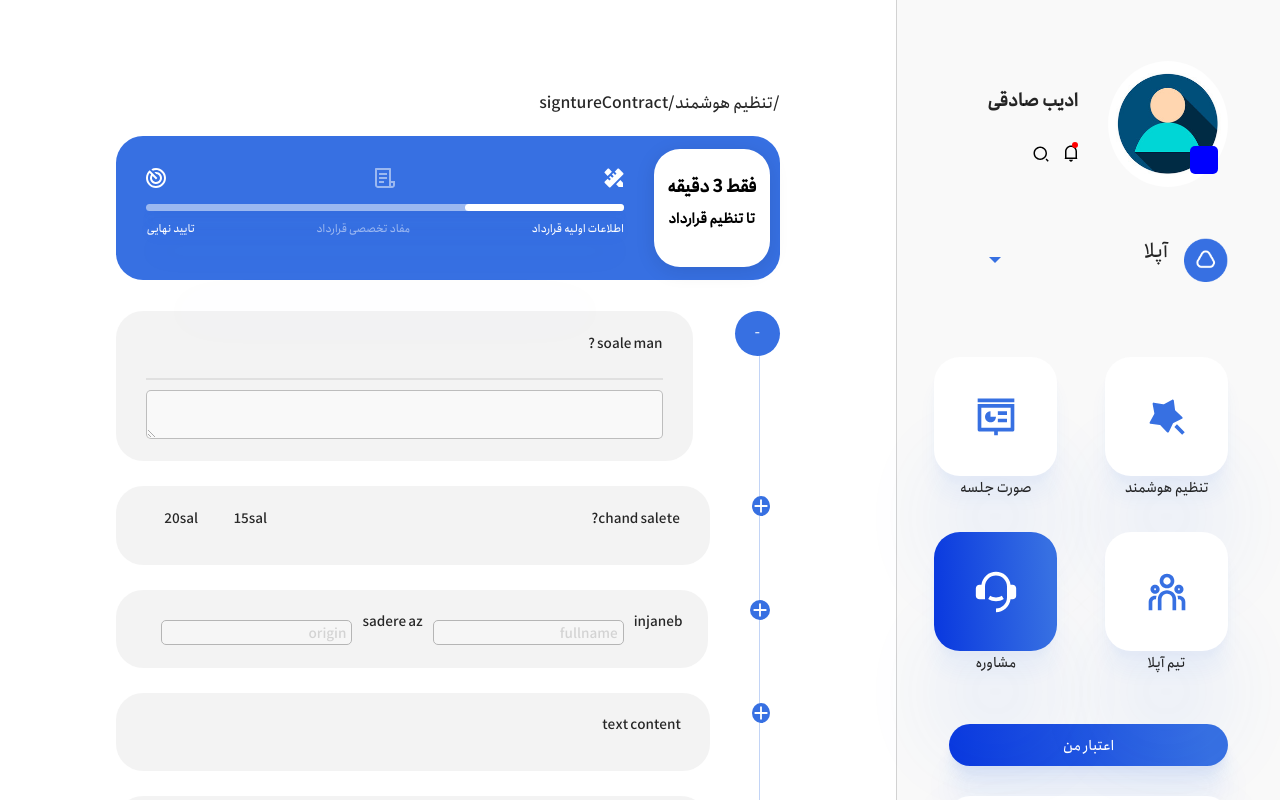
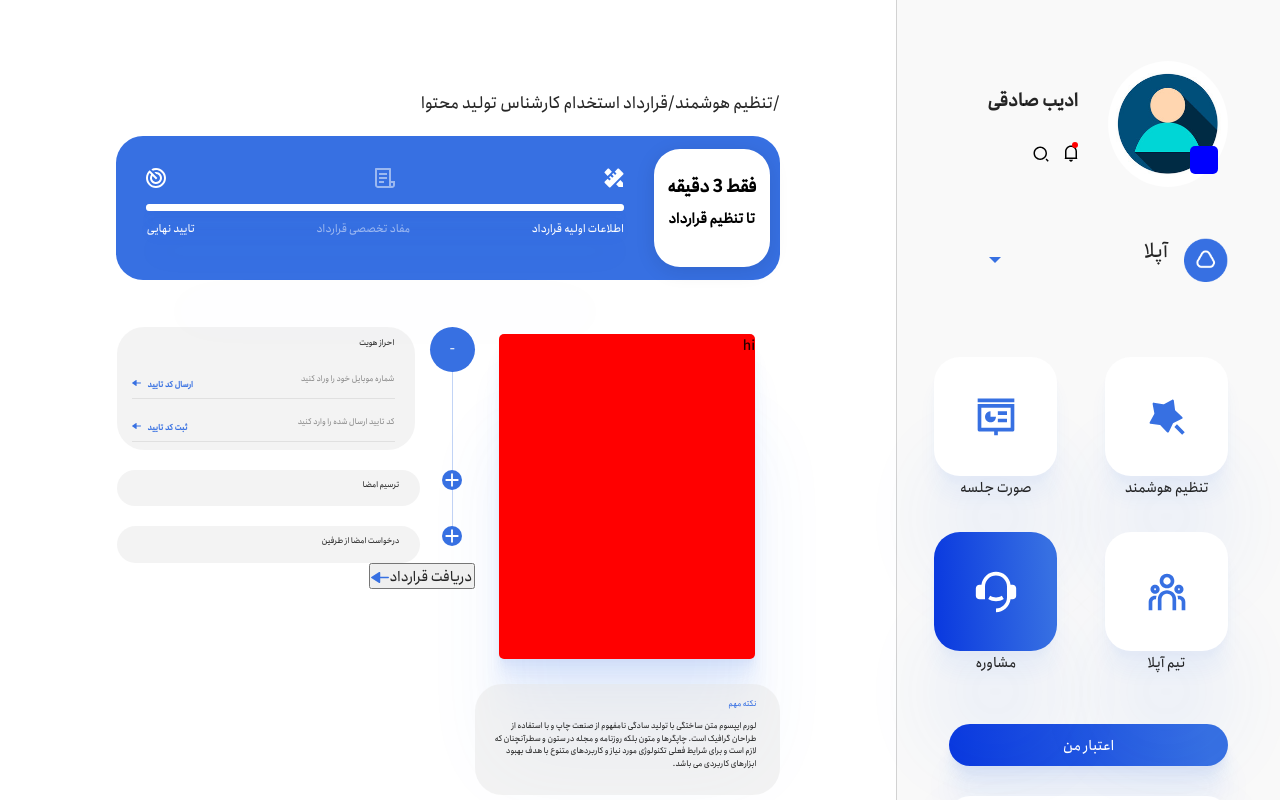
Before and after one commit to adibsadeghi1993/uplaw, a React (Create React App) app: page /contract/signtureContract in a window 1280 px wide. Shown: the top 800 px of the page. Built offline with nearby package versions, Linux system fonts and the light colour scheme; some icons are missing.

Commit message:
added route to SigntureComponent and get team and coosedContract for SigntureContract

```diff
--- a/src/App.js
+++ b/src/App.js
@@ -12,6 +12,7 @@ import SetMeetingTime from "./components/proceeding/setMeetingTime/SetMeetingTim
 import SigntureMeeting from "./components/proceeding/signtureMeeting/SigntureMeeting";
 import CustomerSigntureMeeting from "./components/proceeding/customerSigntureMeeting/CustomerSigntureMeeting";
 import CustomerSigntureMeetingDetailes from "./components/proceeding/customerSigntureMeeting/custmoerSigntureMeetingDetailes/CustomerSigntureMeetingDetailes";
+import SigntureContract from "./components/contract/SigntureContract/SigntureContract";
 
 function App() {
   return (
@@ -19,7 +20,9 @@ function App() {
       <Switch>
         <Route path="/auth/google" component={SignUp} />
         <Route path="/dashbord" component={Dashbord} />
+        <Route path="/contract/signtureContract" component={SigntureContract} />
         <Route path="/contract/:id" component={AdjustContract} />
+
         <Route path="/contract" component={Contract} />
         <Route path="/meeting/setMeetingTime" component={SetMeetingTime} />
         <Route path="/meeting/signtureMeeting" component={SigntureMeeting} />
--- a/src/components/contract/SigntureContract/SigntureContract.js
+++ b/src/components/contract/SigntureContract/SigntureContract.js
@@ -4,10 +4,11 @@ import ContractHeader from '../../userInfo/commonFiles/contractHeader/ContractHe
 import UserProfile from '../../userInfo/commonFiles/userProfile/UserProfile'
 import { UserInfoContext } from '../../common/contextInfo/ContextInfo'
 import CustomerSignture from './CustomerSignture/CustomerSignture'
+import { useSelector } from 'react-redux'
 
 const SigntureContract = () => {
-    const context = useContext(UserInfoContext)
-    const {team,choosedContract}=context
+   const {myTeam:team} = useSelector(state => state.team)
+   const {choosedContract} = useSelector(state => state.contract)
     return (
         <main className={styles.main_signtureContract}>
         <section className={styles.profilesection}>
--- a/src/components/contract/adjustContract/AdjustContract.js
+++ b/src/components/contract/adjustContract/AdjustContract.js
@@ -21,7 +21,7 @@ const AdjustContract = (props) => {
 
             <main className={styles.main_adjustContract}>
             <section className={styles.profilesection}>
-             <UserProfile opacity="opacity" team={team}/>
+             <UserProfile subject="adjust" opacity="opacity" team={team}/>
             </section>
             <section className={styles.adjustContract_info}>
              <div className={styles.adjustContract_detail}>
--- a/src/components/contract/adjustContract/contractInfo/ContractInfo.js
+++ b/src/components/contract/adjustContract/contractInfo/ContractInfo.js
@@ -5,12 +5,13 @@ import confirmImage from "../../../../asstes/confirm.svg";
 import { useSelector } from "react-redux";
 import { selectedBands } from "./SelectedBands";
 import { SortedContract } from "./SortedContract";
+import { useHistory } from "react-router";
 
 const ContractInfo = () => {
     const [openQ, setOpenQ] = useState(false)
-    const state = useSelector((state) => state.contract.contract);
-    const { made } = state;
-
+    const {contract, choosedContract}= useSelector((state) => state.contract);
+    const { made } = contract;
+  const history= useHistory()
     const [sortedBands, setSortedBands] = useState([])
 
 useEffect(() => {
@@ -24,6 +25,13 @@ useEffect(() => {
   const modalHandler=()=>{
       setOpenQ(!openQ)
   }
+  const nextStepHandler=()=>{
+if (choosedContract) {
+  history.push("/contract/signtureContract")
+
+}
+  }
+
   console.log(made);
   return (
     <section className={styles.main_contract_info}>
@@ -36,7 +44,7 @@ useEffect(() => {
           <div className={styles.confirm_contract}> <img src={confirmImage} alt="تکمیل اطلاعات"/></div>
           <div className={styles.get_contract_container}>
               <p>قرارداد شما آماده شد!</p>
-              <button className={styles.get_contract_btn}><span>دریافت قرارداد</span><img src={blueArrowImage} alt="دریافت قرارداد"/></button>
+              <button onClick={nextStepHandler} className={styles.get_contract_btn}><span>دریافت قرارداد</span><img src={blueArrowImage} alt="دریافت قرارداد"/></button>
           </div>
       </div>
     </section>
--- a/src/components/contract/adjustContract/contractInfo/SelectedBands.js
+++ b/src/components/contract/adjustContract/contractInfo/SelectedBands.js
@@ -1,6 +1,5 @@
 import addImage from "../../../../asstes/add.svg";
 import minesImage from "../../../../asstes/mines.svg";
-import confirmImage from "../../../../asstes/confirm.svg";
 import styles from "./contractInfo.module.css";
 export const selectedBands = (item, bands, modalHandler) => {
   const index = bands.indexOf(item);
--- a/src/components/contract/smart adjustment/SmartAdjustment.js
+++ b/src/components/contract/smart adjustment/SmartAdjustment.js
@@ -1,19 +1,17 @@
-import React,{useState} from 'react'
+import React from 'react'
 import UserProfile from '../../userInfo/commonFiles/userProfile/UserProfile'
 import ChooseDoc from './chooseDoc/ChooseDoc'
 import styles from "./smartAdjustment.module.css"
-import uplawImage from "../../../asstes/uplaw.png"
+import { useSelector } from 'react-redux'
 
 const SmartAdjustment = () => {
-  const initialState = [
-    { teamName: "آپلا", id: 1, memberShip: 8, src: uplawImage },
-  ];
-  const [team, setTeam] = useState(initialState);
+  const{myTeam:team}=useSelector(state=>state.team)
+
     return (
 
         <main className={styles.main_adjust}>
         <section className={styles.profilesection}>
-          <UserProfile subject="adjust" opacity="opacity" team={team}/>
+          <UserProfile subject="adjust" opacity="opacity" team={team} />
         </section>
         <section className={styles.adjust_info}>
          <div className={styles.adjust_detail}>
--- a/src/components/userInfo/commonFiles/userProfile/userImage/TeamOption.js
+++ b/src/components/userInfo/commonFiles/userProfile/userImage/TeamOption.js
@@ -4,7 +4,10 @@ import arrowDownImage from "../../../../../asstes/arrowdown team.svg";
 import blueArrowImage from "../../../../../asstes/blue arrow.svg";
 
 
-const TeamOption = ({ team,progress }) => {
+
+const TeamOption = ({progress,team }) => {
+
+
   let options = (
     <>
       <div className={styles.progress_bar}>
--- a/src/components/userInfo/commonFiles/userProfile/userImage/UserImage.js
+++ b/src/components/userInfo/commonFiles/userProfile/userImage/UserImage.js
@@ -12,7 +12,7 @@ import { useSelector } from "react-redux";
 import { UserInfoContext } from "../../../../common/contextInfo/ContextInfo";
 
 
-const UserImage = ({ team }) => {
+const UserImage = ({team}) => {
 
   let progress=null
   const context=useContext(UserInfoContext)
```
